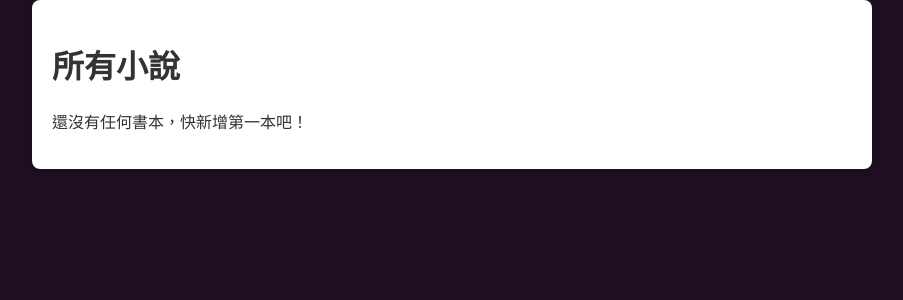
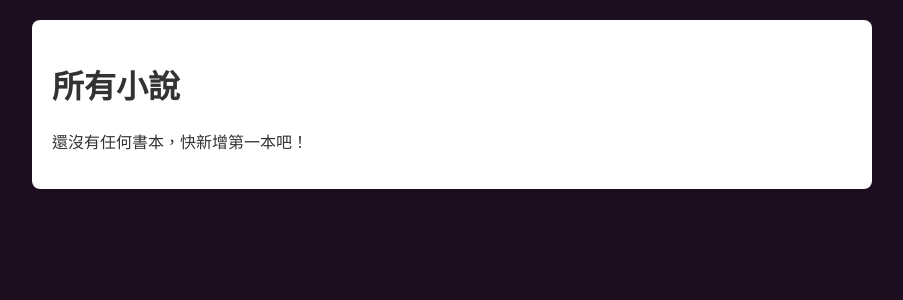
Before and after one commit to yvette-shinn/ETHEREALFORREAL, a Flask app: page / in a window 1280 px wide. Shown: the part 52-352 px from the top of the page, without its empty margins (188-1091 px from the left). Run offline with Flask 3, Linux system fonts and the light colour scheme.

Commit message:
git .add git commit -m "m" git push

```diff
--- a/templates/base.html
+++ b/templates/base.html
@@ -18,7 +18,7 @@
             .dropdown-content a { float: none; color: black; padding: 12px 16px; text-decoration: none; display: block; text-align: left; }
             .dropdown-content a:hover { background-color: #d5c1d5ff; }
             .dropdown:hover .dropdown-content { display: block; }
-            .container { max-width: 800px; margin: 0 auto 20px; padding: 20px; background: white; border-radius: 8px; box-shadow: 0 2px 5px rgba(0,0,0,0.1); }
+            .container { max-width: 800px; margin: 20px auto 20px; padding: 20px; background: white; border-radius: 8px; box-shadow: 0 2px 5px rgba(0,0,0,0.1); }
             /* 其他共用樣式 */
             .add-book-link { margin-left: auto; /* 【新增】這個 class 會讓它自動推到最右邊 */}
         </style>
```
